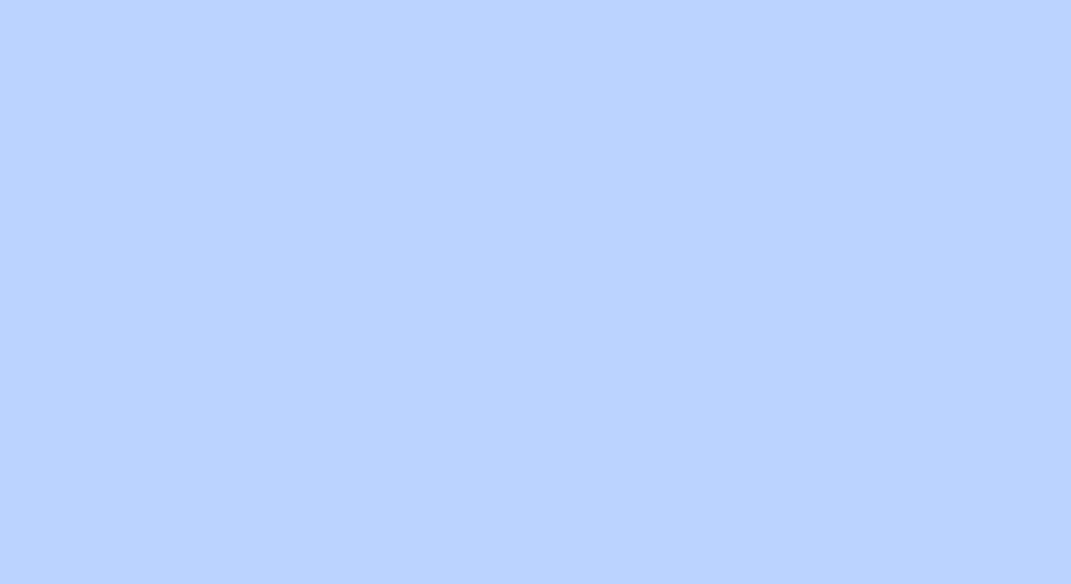
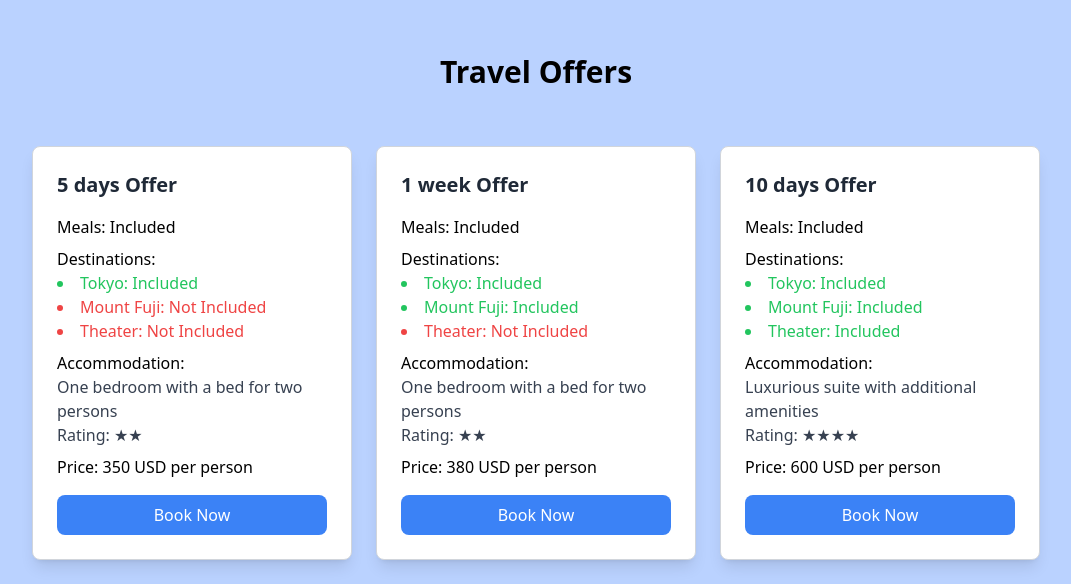
Before and after one commit to Imranelaf/repo, a React (Vite) app: page / in a window 1280 px wide. Shown: the part 4038-4622 px from the top of the page, without its empty margins (104-1175 px from the left). Before the commit the page ends 4060 px from the top, so only its background shows below. Built offline with nearby package versions, Linux system fonts and the light colour scheme.

Commit message:
feat: add Offers component and data file

```diff
--- a/package.json
+++ b/package.json
@@ -13,7 +13,8 @@
     "@gsap/react": "^2.1.1",
     "gsap": "^3.12.5",
     "react": "^18.3.1",
-    "react-dom": "^18.3.1"
+    "react-dom": "^18.3.1",
+    "react-parallax-tilt": "^1.7.268"
   },
   "devDependencies": {
     "@eslint/js": "^9.15.0",
--- a/src/App.jsx
+++ b/src/App.jsx
@@ -2,6 +2,7 @@ import React from 'react'
 import Navbar from './components/Navbar'
 import Slogan from './components/Slogan'
 import Cards from './components/Cards'
+import Offers from './components/Offers'
 
 function App() {
   return (
@@ -9,6 +10,7 @@ function App() {
      <Navbar />
      <Slogan />
      <Cards />
+     <Offers />
     </div>
   )
 }
--- /dev/null
+++ b/src/components/Offers.jsx
@@ -0,0 +1,80 @@
+import { useState } from "react";
+import offers from "../data/data";
+import ReactParallaxTilt from "react-parallax-tilt";
+
+function Offers() {
+  const [offerList, setOfferList] = useState(offers);
+
+  return (
+    <div>
+      <h1 className="text-3xl font-bold text-center my-8">Travel Offers</h1>
+
+      <div className="flex flex-wrap justify-center gap-6 p-6">
+        {offerList.map((offer, index) => (
+          <ReactParallaxTilt
+            key={index}
+            style={{ width: "20rem" }}
+            className="flex"
+          >
+            <div
+              className="bg-white border border-gray-300 rounded-lg shadow-lg p-6 w-full"
+            >
+              <h2 className="text-xl font-semibold text-gray-800 mb-4">
+                {offer.duration} Offer
+              </h2>
+              <p className="mb-2">
+                <span className="font-medium">Meals:</span> {offer.meals}
+              </p>
+              <div className="mb-2">
+                <span className="font-medium">Destinations:</span>
+                <ul className="list-disc list-inside text-gray-700">
+                  <li
+                    className={
+                      offer.destinations.tokyo == "Included" ? "text-green-500" : "text-red-500"
+                    }
+                  >
+                    Tokyo: {offer.destinations.tokyo}
+                  </li>
+                  <li
+                    className={
+                      offer.destinations.mountFuji == "Included" ? "text-green-500" : "text-red-500"
+                    }
+                  >
+                    Mount Fuji: {offer.destinations.mountFuji}
+                  </li>
+                  <li
+                    className={
+                      offer.destinations.theater == "Included" ? "text-green-500" : "text-red-500"
+                    }
+                  >
+                  Theater: {offer.destinations.theater}
+                  </li>
+                </ul>
+              </div>
+              <div className="mb-2">
+                <span className="font-medium">Accommodation:</span>
+                <ul className="list-disc list-inside text-gray-700">
+
+                  <p>
+                    {offer.accommodation.description}
+                  </p>
+                  <p>
+                    Rating: {offer.accommodation.rating}
+                  </p>
+                </ul>
+              </div>
+              <p className="mb-4">
+                <span className="font-medium">Price:</span> {offer.price}
+              </p>
+              <button className="w-full bg-blue-500 text-white py-2 px-4 rounded-lg hover:bg-blue-600 transition">
+                Book Now
+              </button>
+            </div>
+          </ReactParallaxTilt>
+        ))}
+      </div>
+    </div>
+  );
+}
+
+export default Offers;
--- /dev/null
+++ b/src/data/data.js
@@ -0,0 +1,49 @@
+const offers = [
+    {
+        duration: "5 days",
+        meals: "Included",
+        destinations: {
+            tokyo: "Included",
+            mountFuji: "Not Included",
+            theater: "Not Included",
+        },
+        accommodation: {
+            type: "Standard Room",
+            description: "One bedroom with a bed for two persons",
+            rating: "★★",
+        },
+        price: "350 USD per person",
+    },
+    {
+        duration: "1 week",
+        meals: "Included",
+        destinations: {
+            tokyo: "Included",
+            mountFuji: "Included",
+            theater: "Not Included",
+        },
+        accommodation: {
+            type: "Standard Room",
+            description: "One bedroom with a bed for two persons",
+            rating: "★★",
+        },
+        price: "380 USD per person",
+    },
+    {
+        duration: "10 days",
+        meals: "Included",
+        destinations: {
+            tokyo: "Included",
+            mountFuji: "Included",
+            theater: "Included",
+        },
+        accommodation: {
+            type: "Suite",
+            description: "Luxurious suite with additional amenities",
+            rating: "★★★★",
+        },
+        price: "600 USD per person",
+    },
+];
+
+export default offers;
```
Also changed, not shown: 1 other file (tests, documents, lock files or other folders).
